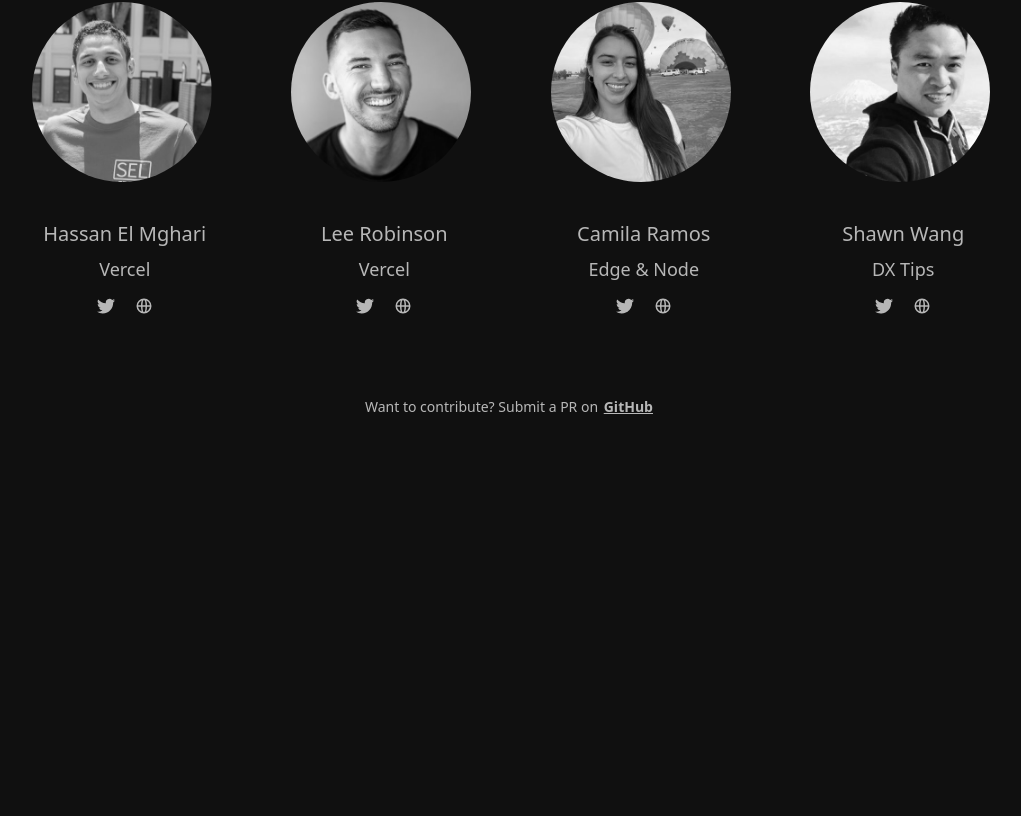
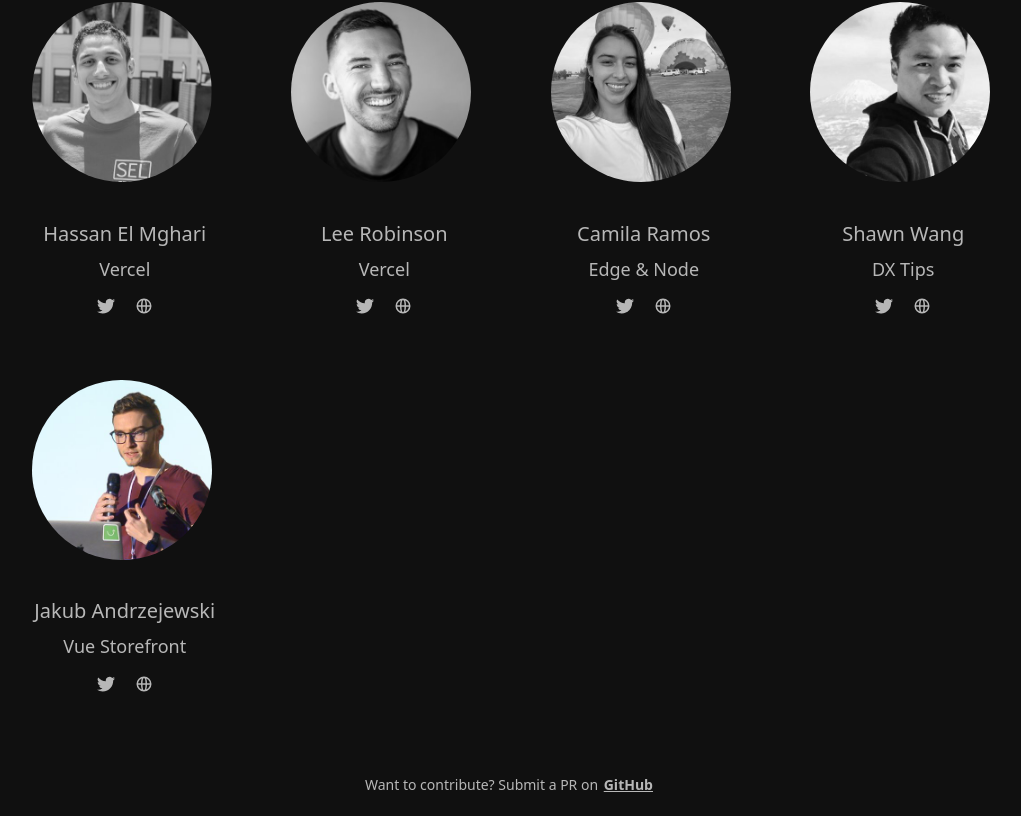
Before and after one commit to Nutlope/whatisdevrel, a Next.js app: page / in a window 1280 px wide. Shown: the part 5366-6182 px from the top of the page, without its empty margins (135-1156 px from the left). Before the commit the page ends 5805 px from the top, so only its background shows below. Built offline with nearby package versions, Linux system fonts and the light colour scheme.

Commit message:
feat: add jakub as contributor

```diff
--- a/components/Contributors.js
+++ b/components/Contributors.js
@@ -31,6 +31,13 @@ export default function Contributors() {
       twitterUrl: "https://twitter.com/swyx",
       websiteUrl: "https://swyx.io/",
     },
+    {
+      name: 'Jakub Andrzejewski',
+      role: "Vue Storefront",
+      imageUrl: "/jakub.jpeg",
+      twitterUrl: "https://twitter.com/jacobandrewsky",
+      websiteUrl: "https://dev.to/jacobandrewsky"
+    }
   ];
   return (
     <div className="mx-auto mb-10 max-w-5xl px-4 text-center sm:px-6">
```
Also changed, not shown: public/jakub.jpeg (added), 1 other file (tests, documents, lock files or other folders).
